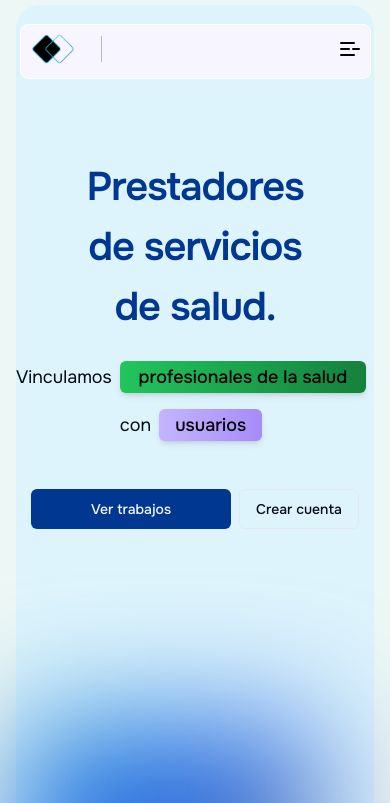
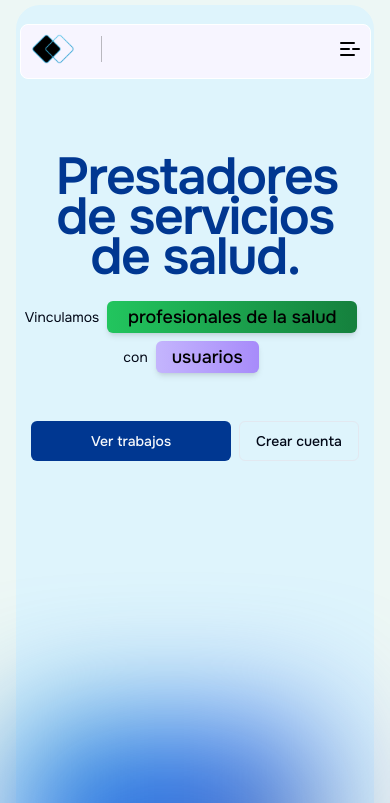
Before and after one commit to gergati/trabajosAT, a Next.js app: page / in a window 390 px wide. Shown: the top 803 px of the page. Built offline with nearby package versions, Linux system fonts and the light colour scheme; no server answers.

Commit message:
agregue iconos de profesionales

```diff
--- a/src/app/(trabajos)/(nosotros)/ui/Header.tsx
+++ b/src/app/(trabajos)/(nosotros)/ui/Header.tsx
@@ -29,13 +29,13 @@ export const Header = () => {
     return (
         <div className="text-center items-center">
             <CardHeader>
-                <CardTitle className="text-[40px] md:mt-32 pt-32 md:pt-0 text-[#003791] md:text-[64px] md:leading-[64px] m-auto md:w-[50%] w-[80%] md:text-center">
+                <CardTitle className="text-[52px] md:mt-32 pt-32 md:pt-0 text-[#003791] md:text-[64px] md:leading-[64px] m-auto md:w-[50%] w-[90%] md:text-center leading-10">
                     Prestadores de servicios de salud.
                 </CardTitle>
             </CardHeader>
             <div className="md:w-[90%] w-full m-auto text-lg leading-4 text-center md:flex md:justify-center md:items-center grid-cols-2 mb-12">
-                <div className="flex md:inline-flex justify-center items-center  text-center">
-                    <span>Vinculamos</span>
+                <div className="flex md:inline-flex justify-center items-center text-center">
+                    <span className="text-sm md:text-lg">Vinculamos</span>
                     <Button className="mx-2 h-8 rounded-md bg-gradient-to-r from-green-500 to-green-700 text-black w-[250px] shadow-md gap-2 relative overflow-hidden">
                         {/* <FlameMainGradient /> */}
                         <span
@@ -45,8 +45,8 @@ export const Header = () => {
                         </span>
                     </Button>
                 </div>
-                <div  className="flex md:inline-flex justify-center mt-4 md:mt-0  items-center  text-center">
-                    <span>con</span>
+                <div  className="flex md:inline-flex justify-center mt-2 md:mt-0  items-center  text-center">
+                    <span className="text-sm md:text-lg">con</span>
                     <Button className="mx-2 h-8 rounded-md bg-gradient-to-r from-violet-300 to-violet-400 text-black shadow-md gap-2">
                         {/* <FlameMainGradient /> */}
                         <span className="text-lg">usuarios</span>
--- a/src/components/ui/open-menu/OpenMenu.tsx
+++ b/src/components/ui/open-menu/OpenMenu.tsx
@@ -12,7 +12,7 @@ import { useSession } from "next-auth/react"
 import { Button } from "../button"
 import { logout } from "@/actions"
 import { usePathname } from "next/navigation"
-import { CrearCuenta, House, Ingresar, Publicar, Throphy, UserGradient, Works } from "@/lib"
+import { CrearCuenta, House, Ingresar, Professional, Publicar, Throphy, UserGradient, Works } from "@/lib"
 import { Badge } from "../badge"
 
 export const OpenMenu = () => {
@@ -55,6 +55,10 @@ export const OpenMenu = () => {
                     <div className={`flex gap-2 m-5 hover:text-blue-800 ${pathname === '/trabajos' ? 'text-blue-700' : ''}`}>
                         <Works />
                         <Link href='/trabajos'>Trabajos</Link>
+                    </div>
+                    <div className={`flex gap-2 m-5 hover:text-blue-800 ${pathname === '/trabajos' ? 'text-blue-700' : ''}`}>
+                        <Professional />
+                        <Link href='/profesionales'>Profesionales <Badge>Nuevo!</Badge></Link>
                     </div>
                     {
                         isAuthenticated && (
--- /dev/null
+++ b/src/lib/icons/Professional.tsx
@@ -0,0 +1,6 @@
+
+export const Professional = () => {
+    return (
+        <svg xmlns="http://www.w3.org/2000/svg" fill="none" viewBox="0 0 14 14" id="Megaphone-2--Streamline-Core-Gradient" height={24} width={24} strokeWidth={1} ><desc>{"Megaphone 2 Streamline Icon: https://streamlinehq.com"}</desc><g id="Free Gradient/Interface Essential/megaphone-2--bullhorn-loud-megaphone-share-speaker-transmit"><path id="Union" fill="url(#paint0_linear_14402_8018)" fillRule="evenodd" d="M12.2245 1.06219c.132-.04126.2696-.062251.4079-.062251.7553 0 1.3676.612291 1.3676 1.367591v8.26477c0 .7553-.6123 1.3676-1.3676 1.3676-.1383 0-.2759-.021-.4079-.0622L5 9.68003V3.31984l7.2245-2.25765ZM3.75 3.49994v6.25c0 .96646.7835 1.74996 1.75 1.74996.41421 0 .75.3358.75.75 0 .4143-.33579.75-.75.75-1.79493 0-3.25-1.455-3.25-3.24996v-.34525c-.51452-.13287-.98916-.40127-1.37132-.78343-.278576-.27858-.499555-.60929-.650319-.97327C.0775973 7.28401 0 6.8939 0 6.49994c0-.79565.31607-1.55871.87868-2.12132.27858-.27858.60929-.49956.97327-.65032.36398-.15076.75408-.22836 1.14805-.22836h.75Z" clipRule="evenodd" /></g><defs><linearGradient id="paint0_linear_14402_8018" x1={13.953} x2={-1.302} y1={13.002} y2={2.991} gradientUnits="userSpaceOnUse"><stop stopColor="#ff51e3" /><stop offset={1} stopColor="#1b4dff" /></linearGradient></defs></svg>
+    )
+}
--- a/src/lib/index.ts
+++ b/src/lib/index.ts
@@ -20,3 +20,4 @@ export { Comunnity } from './icons/Comunnity'
 export { ArrowRotate } from './icons/ArrowRotate'
 export { Startup } from './icons/Startup'
 export { Check } from './icons/Check'
+export { Professional } from './icons/Professional'
```
